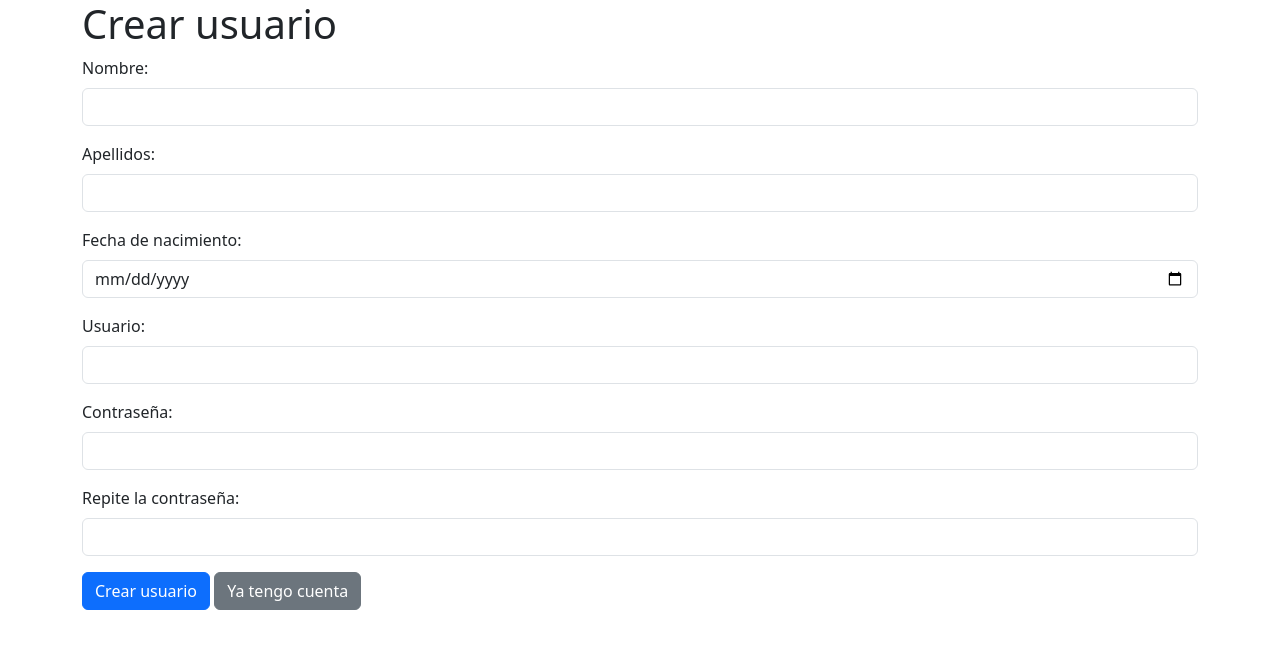
After one commit to Sergioastur/PracticaFinal, a PHP site: page /auth/formCrearUsu.html in a window 1280 px wide. The commit adds this page. Shown: the top 649 px of the page. Run offline with PHP 8.4, Linux system fonts and the light colour scheme.

Commit message:
11-02-25

```diff
--- a/auth/crearUsu.php
+++ b/auth/crearUsu.php
@@ -4,6 +4,7 @@
     <meta charset="UTF-8">
     <meta name="viewport" content="width=device-width, initial-scale=1.0">
     <title>Registro</title>
+
 </head>
 <body>
 
@@ -48,7 +49,7 @@ if ($password != $password2) {
     if ($stmt->execute()) {
         echo "<p>Usuario creado correctamente</p> <br> <a href='../index.html'>Volver al inicio</a>";
     } else {
-        echo "<p>Error al crear el usuario el usuario ya existe</p> <br> <a href='../index.html'>Volver al inicio</a> <a href='formCrearUsu.php'>Volver a intentarlo</a>";
+        echo "<p>Error al crear el usuario el usuario ya existe</p> <br> <a href='../index.html'>Volver al inicio</a> <a href='formCrearUsu.html'>Volver a intentarlo</a>";
     }
 }
 
--- /dev/null
+++ b/auth/formCrearUsu.html
@@ -0,0 +1,45 @@
+<!DOCTYPE html>
+<html lang="es">
+<head>
+    <meta charset="UTF-8">
+    <meta name="viewport" content="width=device-width, initial-scale=1.0">
+    <title>Registro</title>
+    <link href="https://cdn.jsdelivr.net/npm/bootstrap@5.3.3/dist/css/bootstrap.min.css" rel="stylesheet" integrity="sha384-QWTKZyjpPEjISv5WaRU9OFeRpok6YctnYmDr5pNlyT2bRjXh0JMhjY6hW+ALEwIH" crossorigin="anonymous">
+</head>
+<body>
+    <div class="container">
+    <h1>Crear usuario</h1>
+    <form action="crearUsu.php" method="post">
+        <div class="mb-3">
+            <label for="nombre" class="form-label">Nombre:</label>
+            <input type="text" name="nombre" id="nombre" class="form-control" required>
+        </div>
+        <div class="mb-3">
+            <label for="apellidos" class="form-label">Apellidos:</label>
+            <input type="text" name="apellidos" id="apellidos" class="form-control" required>
+        </div>
+        <div class="mb-3">
+            <label for="fecha_nacimiento" class="form-label">Fecha de nacimiento:</label>
+            <input type="date" name="fecha_nacimiento" id="fecha_nacimiento" class="form-control" required>
+        </div>
+        <div class="mb-3">
+            <label for="usuario" class="form-label">Usuario:</label>
+            <input type="text" name="usuario" id="usuario" class="form-control" required>
+        </div>
+        <div class="mb-3">
+            <label for="password" class="form-label">Contraseña:</label>
+            <input type="password" name="password" id="password" class="form-control" required>
+        </div>
+        <div class="mb-3">
+            <label for="password2" class="form-label">Repite la contraseña:</label>
+            <input type="password" name="password2" id="password2" class="form-control" required>
+        </div>
+        <button type="submit" class="btn btn-primary">Crear usuario</button>
+        <a href="formLogin.html" class="btn btn-secondary">Ya tengo cuenta</a>
+
+
+
+    </form>
+    </div>
+</body>
+</html>
--- a/auth/login.php
+++ b/auth/login.php
@@ -36,9 +36,11 @@ $stmt->execute();
 // Verificar si se encontró un usuario
 $result = $stmt->get_result();
 if ($result->num_rows > 0) {
-    echo "<p>Bienvenido $usuario</p> <br> <a href='../index.html'>Volver al inicio</a>";
+    header("Location: ../pages/control.html", true, 301); // Redirección permanente
+    exit();
+
 } else {
-    echo "<p>Usuario o contraseña incorrectos</p> <br> <a href='../index.html'>Volver al inicio</a> <a href='formLogin.php'>Volver a intentarlo</a></body>
+    echo "<p>Usuario o contraseña incorrectos</p> <br> <a href='../index.html'>Volver al inicio</a> <a href='formLogin.html'>Volver a intentarlo</a></body>
 </html>";
 }
 ?>
--- a/index.html
+++ b/index.html
@@ -6,7 +6,7 @@
     <title>Diabetes</title>
 </head>
 <body>
-    <a href="auth/formLogin.php">Iniciar sesión</a>
-    <a href="auth/formCrearUsu.php">Registrarse</a>
+    <a href="auth/formLogin.html">Iniciar sesión</a>
+    <a href="auth/formCrearUsu.html">Registrarse</a>
 </body>
 </html>
```
Also changed, not shown: auth/formCrearUsu.php (deleted, +0 -32 lines), auth/formLogin.html (added, +32 -0 lines), auth/formLogin.php (deleted, +0 -20 lines), pages/control.html (added, +29 -0 lines).
